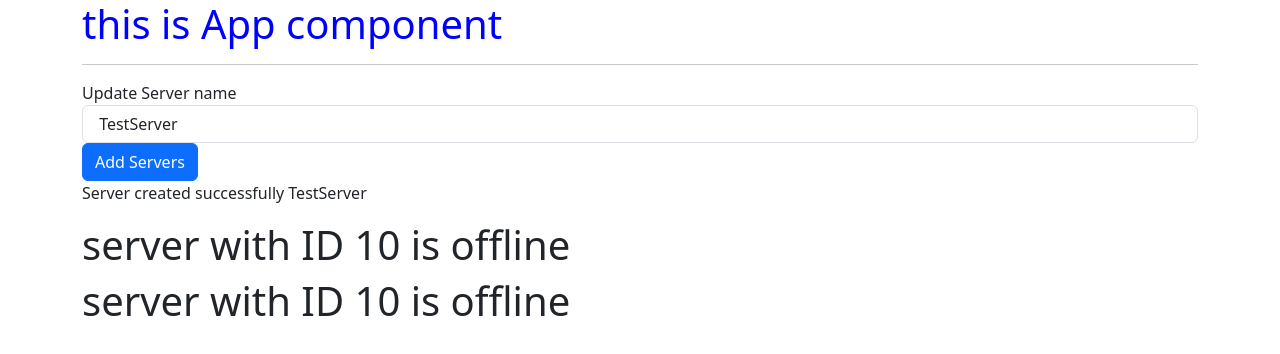
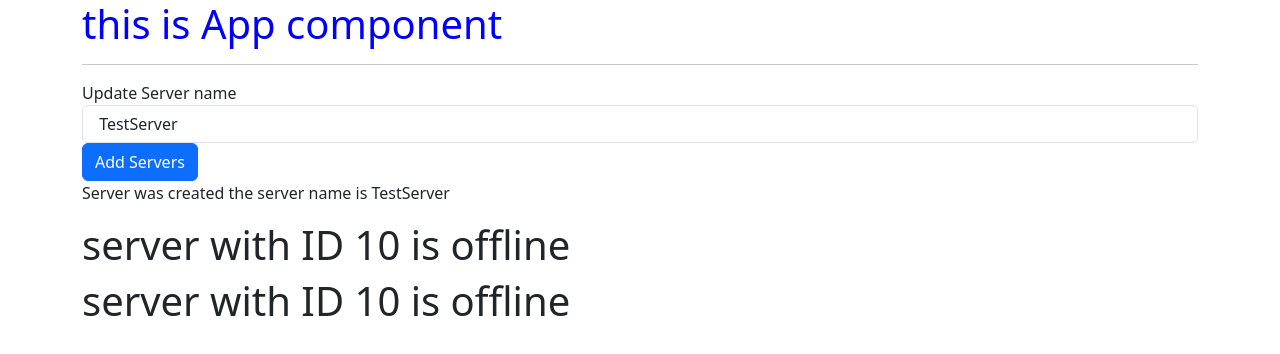
Before and after one commit to ZuhRa-HashiMi/Angular_Project, an Angular app: page / in a window 1280 px wide. Both pictures are taken after a click on the button "Add Servers". Shown: the top 354 px of the page. Built offline with nearby package versions, Linux system fonts and the light colour scheme.

Commit message:
Using ngIf to Output Data Conditionally

```diff
--- a/src/app/servers/servers.component.html
+++ b/src/app/servers/servers.component.html
@@ -16,6 +16,7 @@
 </button>
 <!-- <p [innerText]="allowNewServer" ></p>
  -->
- <p>{{ serverCreationStatus }}</p>
+ <!-- <p>{{ serverCreationStatus }}</p> -->
+ <p *ngIf="serverCreated">Server was created the server name is {{serverName}}</p>
 <app-server></app-server>
 <app-server></app-server>
--- a/src/app/servers/servers.component.ts
+++ b/src/app/servers/servers.component.ts
@@ -12,6 +12,7 @@
   allowNewServer = false;
   serverCreationStatus = "No server was created";
   serverName = " TestServer ";
+  serverCreated = false;
 
   constructor() {
     setTimeout(() => {
@@ -20,6 +21,7 @@
   }
 
   onCreateServer() {
+    this.serverCreated = true;
     this.serverCreationStatus = "Server created successfully" + this.serverName;
   }
 
```
